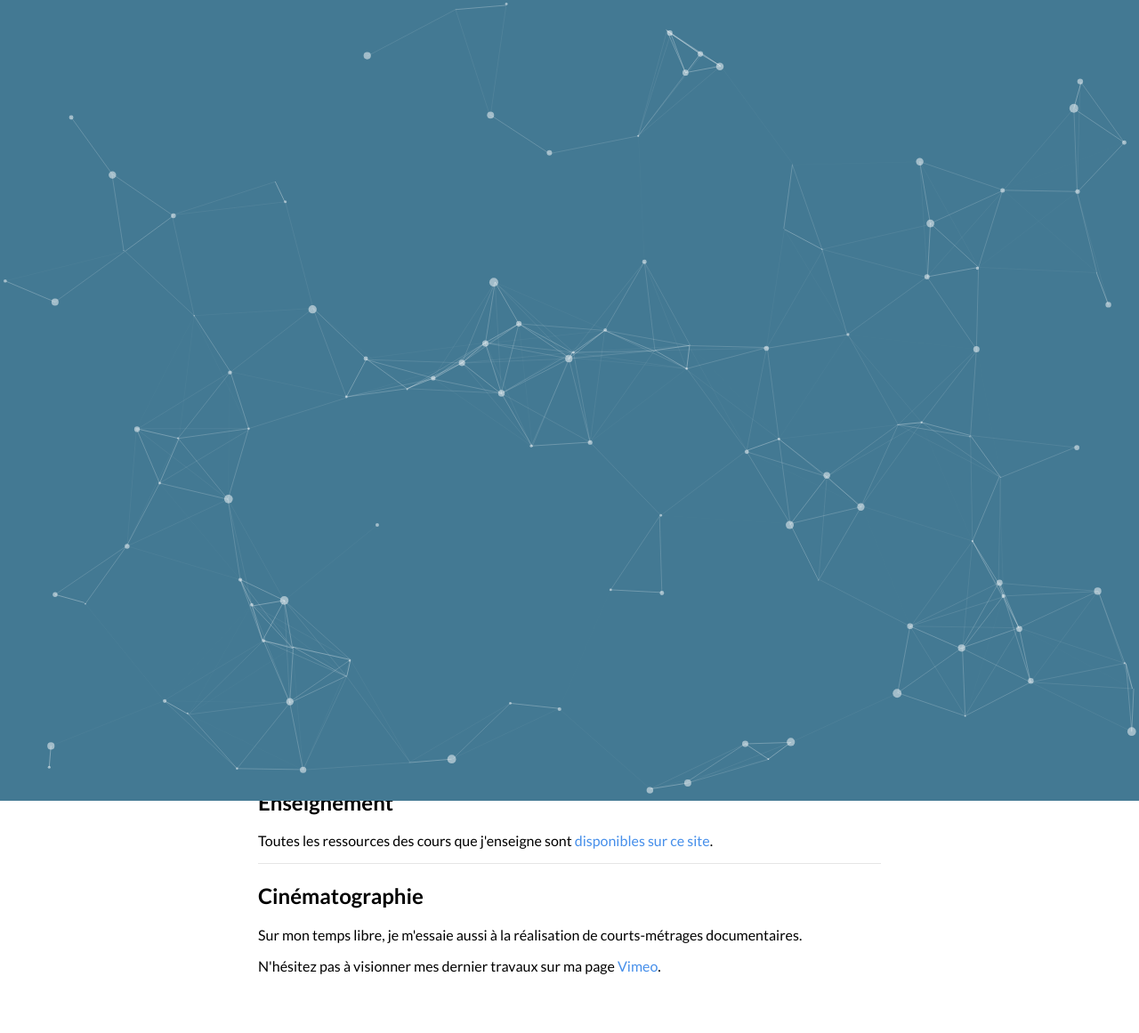
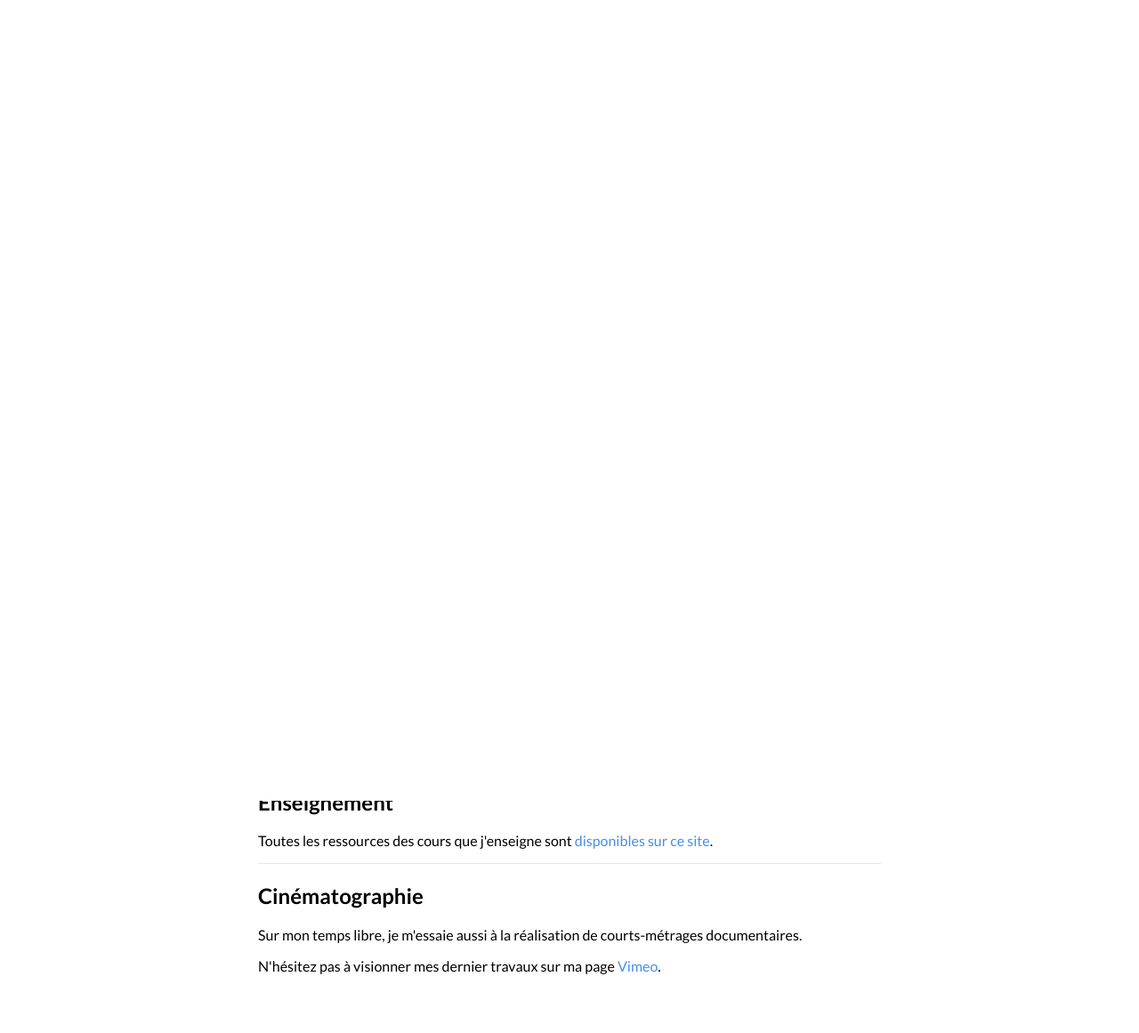
Before and after one commit to bglbrt/bglbrt.github.io, a Jekyll site: the page built from index.md, in a window 1280 px wide. Shown: the whole page at 89% size. Built offline with Jekyll 4.4.1, drawn with Linux system fonts in a browser that asks for light colours.

Commit message:
Update _style.scss

```diff
--- a/_sass/_style.scss
+++ b/_sass/_style.scss
@@ -19,13 +19,18 @@ body {
 #particles-js {
     width: 100%;
     height: 100%;
-    background-color: #437993;
-    /*background-image: url('');*/
+    background-color: #FFFFFF;
     background-size: cover;
     background-position: 50% 50%;
     background-repeat: no-repeat;
     position: absolute;
 
+}
+
+canvas {
+    z-index: -10;
+    display: block;
+    vertical-align: bottom;
 }
 
 a {
```
